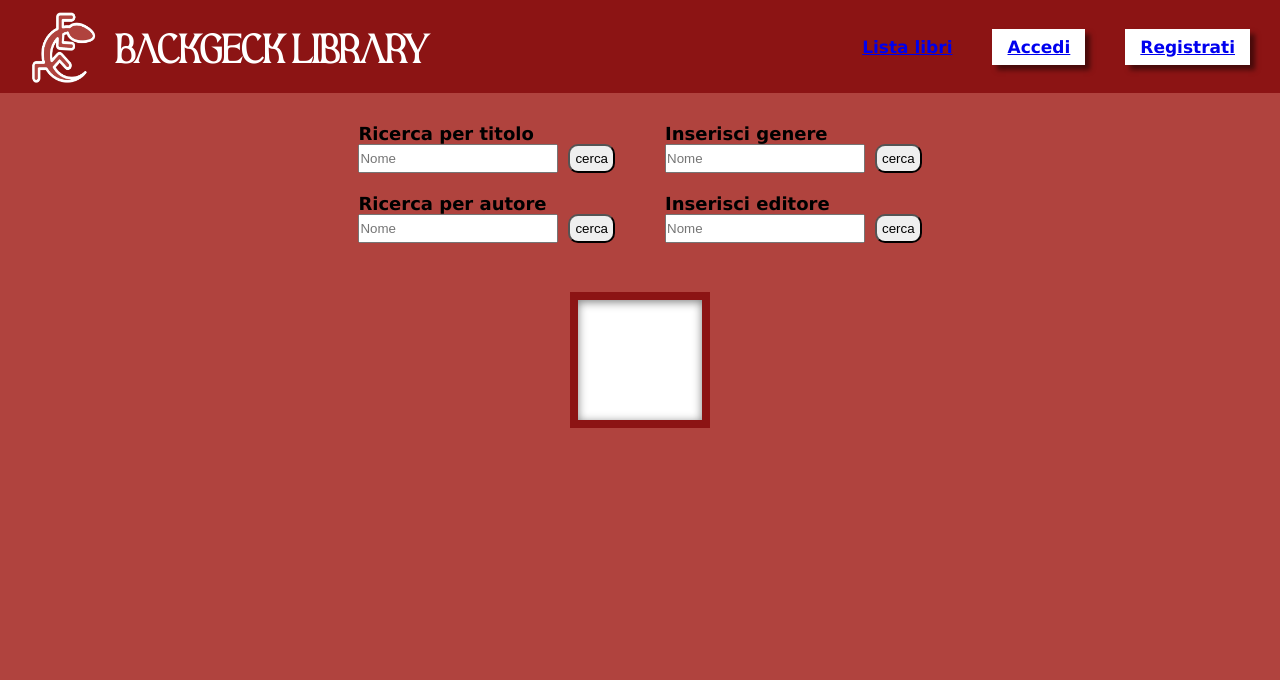
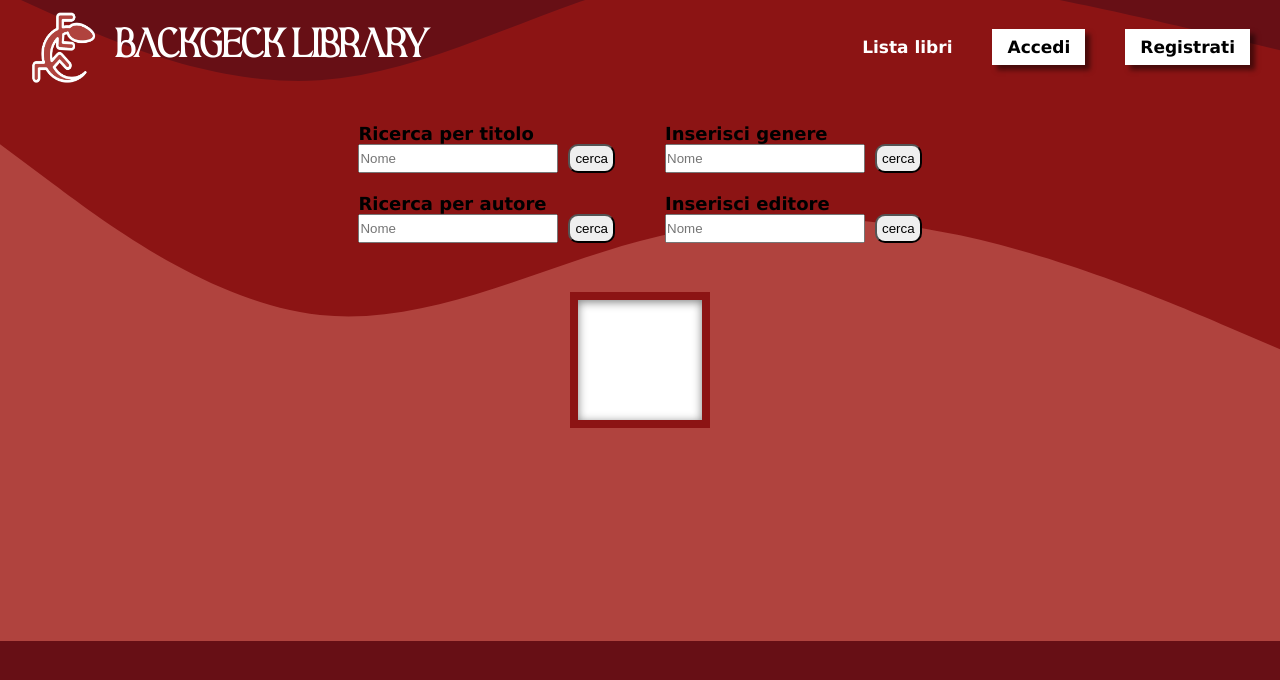
Before and after one commit to elisabetta-s-piccolo/backgeck-project, a website: page client/list/PaginaRicerca.html in a window 1280 px wide. Drawn offline with nearby package versions, Linux system fonts and the light colour scheme; no server answers.

Commit message:
styling book list
eheh

```diff
--- a/client/list/PaginaRicerca.html
+++ b/client/list/PaginaRicerca.html
@@ -11,9 +11,9 @@
 
     <header>
         <nav>
-            <div href="index.html">
+            <div>
                 <img src ="../assets/backgeck_logo.png" alt="logo backgeck">
-                <h1>Backgeck Library</h1>
+                <h1><a href="../index.html">Backgeck Library</a></h1>
             </div>
 
             <ul>
--- a/client/list/stileRicerca.css
+++ b/client/list/stileRicerca.css
@@ -11,12 +11,12 @@
 
 body {
         font-family: 'Lucida Sans', 'Lucida Sans Regular', 'Lucida Grande', 'Lucida Sans Unicode', Geneva, Verdana, sans-serif;
+        overflow-x: hidden;
 }
 
 nav {
     display: flex;
     width: 100vw;
-    background-color: rgb(140, 20, 20);
     justify-content: space-between;
     align-items: center;
     font-weight: bold;
@@ -30,12 +30,14 @@ nav ul {
     margin-right:10px;
 }
 
-nav ul li {
+nav ul li a {
     margin: 0px 20px;
     font-size: 17px;
+    text-decoration: none;
+    color: #ffffff;
 }
 
-.btn {
+.btn a {
     color: black;
     box-shadow: 5px 5px 5px 0px rgba(0, 0, 0, 0.5);
     background-color: #ffffff;
@@ -55,7 +57,7 @@ nav ul li {
     background-color: #e5e5e5;
 }
 
-nav ul li:hover {
+nav ul li a:hover {
     text-decoration: underline;
     animation: focus 1s ease-in-out;
     cursor: pointer;
@@ -78,16 +80,21 @@ nav div {
     padding: 5px;
 }
 
-nav div h1 {
+nav div h1 a {
     cursor: pointer;
     margin-left: 10px;
     margin-top: 12px;
     font-size: 35px;
     font-family: "aesthetic";
+    text-decoration: none;
+    color: #ffffff;
 }
 
 body {
-    background-color: #b0433e;
+    background-image: url(../assets/stacked-waves-haikei.svg);
+    background-position: center;
+    background-size: cover;
+    background-repeat: repeat;
 }
 
 .supercontainer {
```
